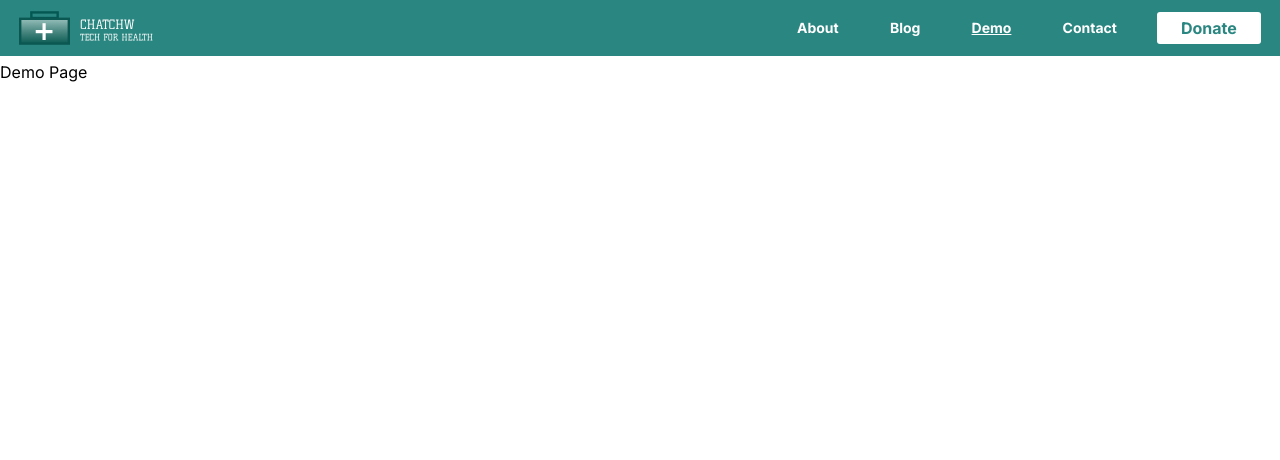
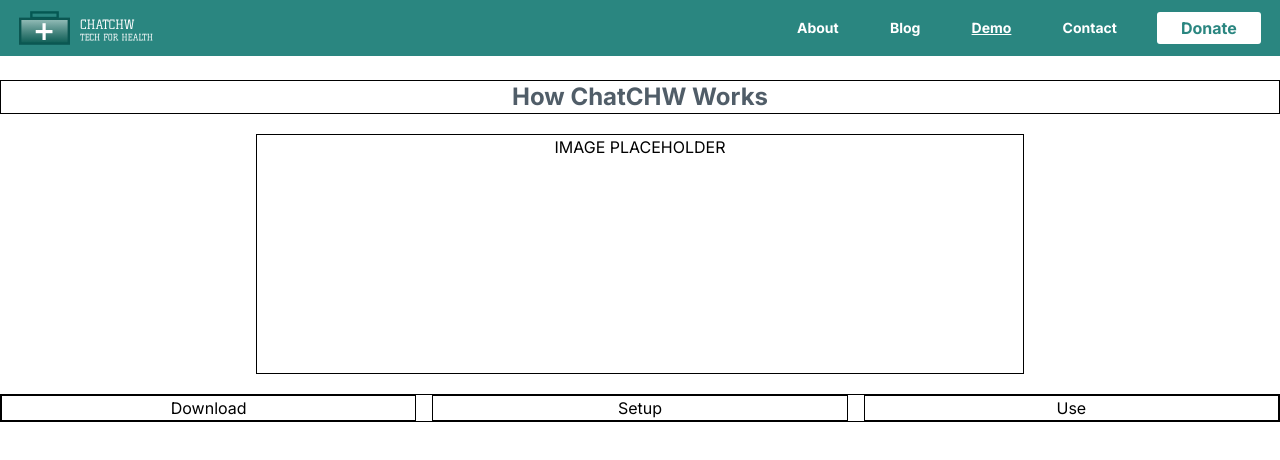
Before and after one commit to SamuelLo1/ChatCHW_Web, a Next.js app: page /demo in a window 1280 px wide. Shown: the top 460 px of the page. Built offline with nearby package versions, Linux system fonts and the light colour scheme.

Commit message:
Created skeleton of demo-page

```diff
--- a/app/(dashboard)/(routes)/demo/page.tsx
+++ b/app/(dashboard)/(routes)/demo/page.tsx
@@ -1,7 +1,31 @@
+import Image from "next/image";
+
 const DemoPage = () => {
     return (
         <div>
-            Demo Page
+            {/* TITLE */}
+            <h1 className="border border-black text-center mt-5 font-bold text-[#505D68] text-2xl">
+                How ChatCHW Works
+            </h1>
+
+            {/* IMAGE */}
+            <div className="mt-5 mr-auto ml-auto border border-black w-[60%] h-[15rem] text-center">
+                IMAGE PLACEHOLDER
+            </div>
+
+            {/* THREE POINTS */}
+            <div className="mt-5 columns-3 text-center border border-black">
+                <div className="border border-black">
+                    Download
+                </div>
+                <div className="border border-black">
+                    Setup
+                </div>
+                <div className="border border-black">
+                    Use
+                </div>
+            </div>
+
         </div>
      );
 }
```
